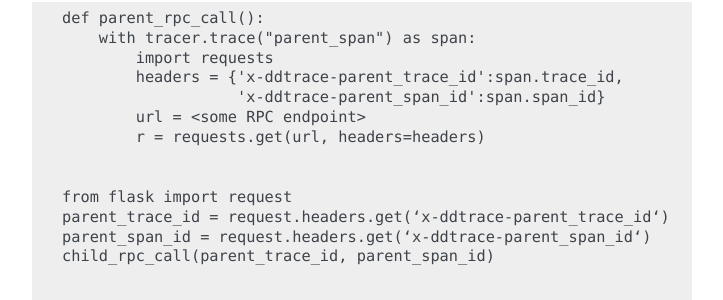
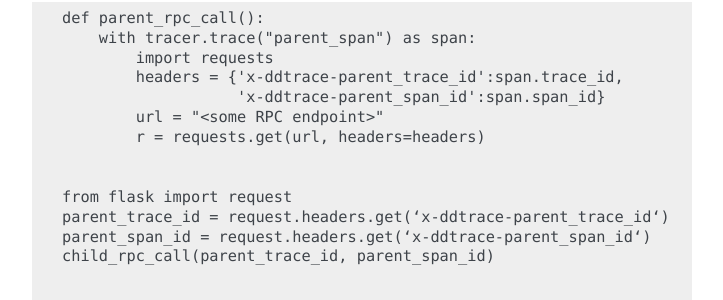
Before and after one commit to korniltsev-grafanista/pyroscope-python, a Sphinx documentation site: the page built from docs/index.rst, in a window 1280 px wide and 900 px high, scrolled down 2011 px. Shown: the part 251-551 px from the top of the window, without its empty margins (388-1111 px from the left). Built offline with Sphinx 7.4.7, drawn with Linux system fonts in a browser that asks for light colours; some of the changed text lies outside the part shown.

```diff
--- a/docs/index.rst
+++ b/docs/index.rst
@@ -106,7 +106,7 @@ Users can pass along the parent_trace_id and parent_span_id via whatever method
             import requests
             headers = {'x-ddtrace-parent_trace_id':span.trace_id,
                        'x-ddtrace-parent_span_id':span.span_id}
-            url = <some RPC endpoint>
+            url = "<some RPC endpoint>"
             r = requests.get(url, headers=headers)
 
 
```
